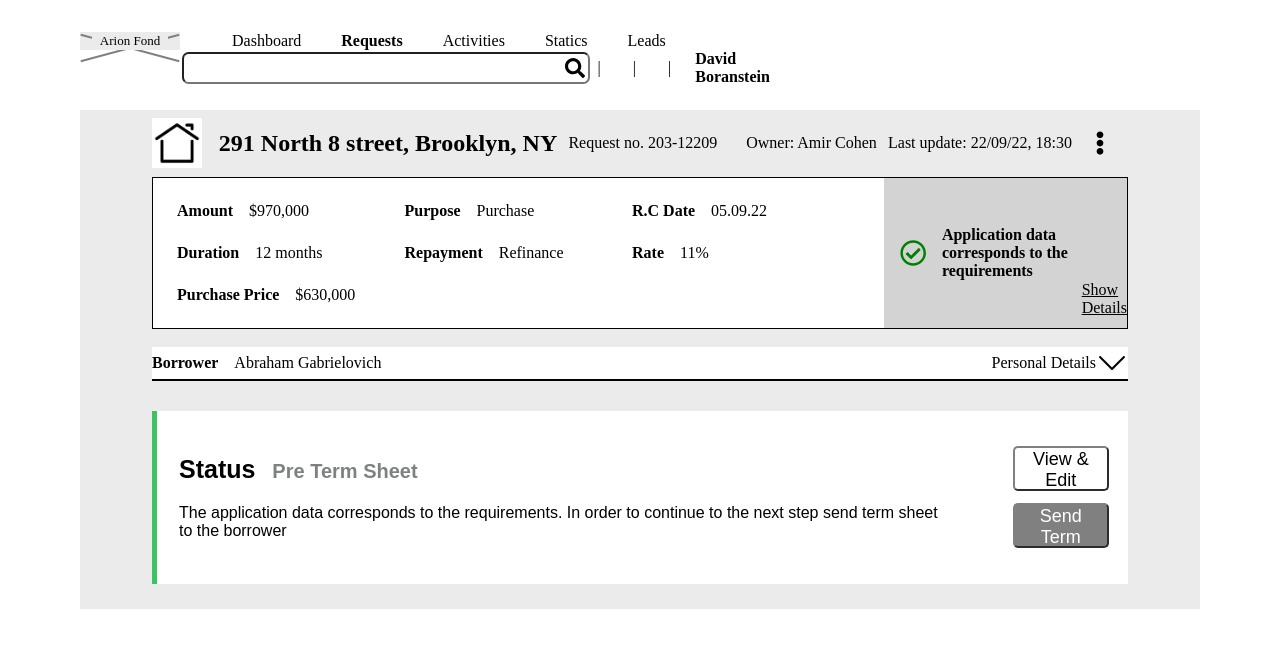
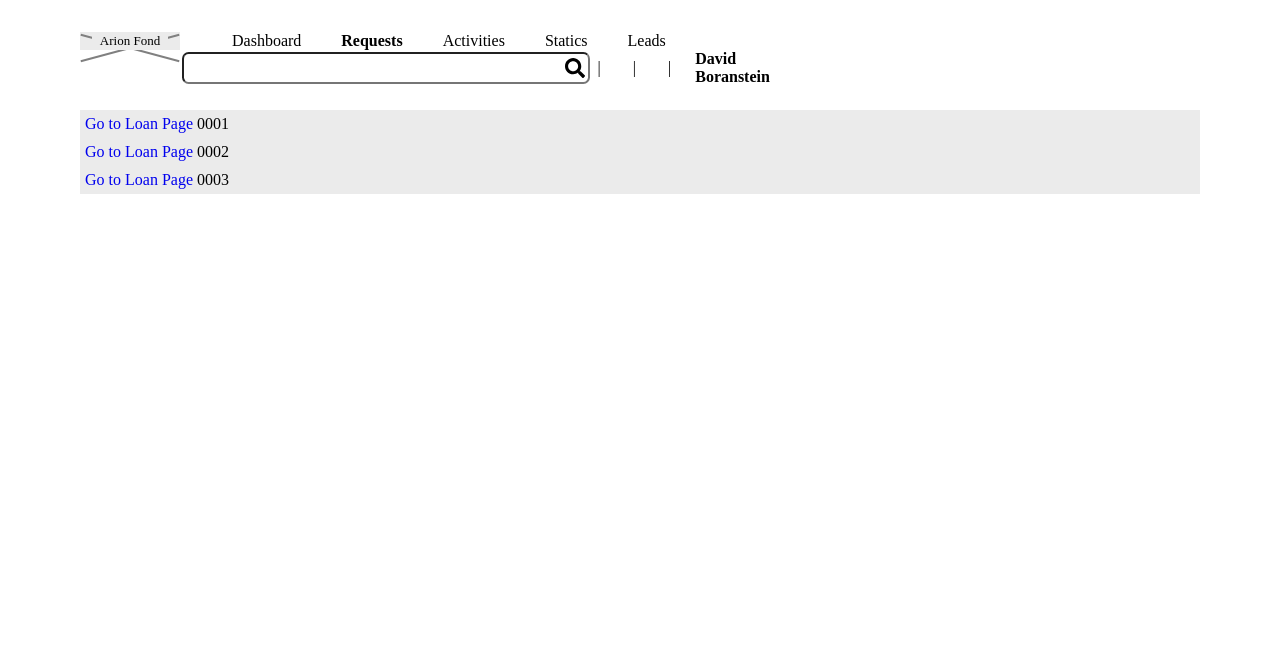
Before and after one commit to benjoedev/arifun, a React (Create React App) app: page /requests in a window 1280 px wide. Shown: the top 648 px of the page. Built offline with nearby package versions, Linux system fonts and the light colour scheme.

Commit message:
redeveloped active-nav link

```diff
--- a/src/App.js
+++ b/src/App.js
@@ -10,6 +10,7 @@ import Requests from "./cmps/MockPageForRouter/Requests";
 import Activities from "./cmps/MockPageForRouter/Activities";
 import Statics from "./cmps/MockPageForRouter/Statics";
 import Leads from "./cmps/MockPageForRouter/Leads";
+import RequestPage from "./pages/RequestPage/RequestPage";
 
 
 function App() {
@@ -24,7 +25,10 @@ function App() {
                         element={<Dashboard/>}
                     />)
                 }
-                <Route path='/requests' element={<LoanPage/>}/>
+                {/*<Route path='/requests' element={<LoanPage/>}/>*/}
+                <Route path='/requests' element={<RequestPage/>}/>
+                <Route path='/requests/loanpage' element={<LoanPage/>}/>
+
                 <Route path='/activities' element={<Activities/>}/>
                 <Route path='/statics' element={<Statics/>}/>
                 <Route path='/leads' element={<Leads/>}/>
--- a/src/cmps/MainNavigation/MainNavigation.js
+++ b/src/cmps/MainNavigation/MainNavigation.js
@@ -7,8 +7,8 @@ import {Link, NavLink} from "react-router-dom";
 
 const MainNavigation = () => {
 
-    const activeLink ='navLinkItem navLinkItem_clear-style navLinkItem-active'
-    const deactiveLink ='navLinkItem navLinkItem_clear-style'
+    const setActive = ({isActive}) => isActive ? 'navLinkItem navLinkItem_clear-style navLinkItem-active' : 'navLinkItem navLinkItem_clear-style'
+
 
     return (
         <div className='navigationContainer'>
@@ -24,19 +24,19 @@ const MainNavigation = () => {
 
                     <div className='col-xl-5 col-lg-5 col-md-10 nav-links'>
                         <NavLink
-                            className={({isActive}) => isActive ? `${activeLink}` : `${deactiveLink}`}
+                            className={setActive}
                             to='/dashboard'>Dashboard</NavLink>
                         <NavLink
-                            className={({isActive}) => isActive ? `${activeLink}` : `${deactiveLink}`}
+                            className={setActive}
                             to='/requests'>Requests</NavLink>
                         <NavLink
-                            className={({isActive}) => isActive ? `${activeLink}` : `${deactiveLink}`}
+                            className={setActive}
                             to='/activities'>Activities</NavLink>
                         <NavLink
-                            className={({isActive}) => isActive ? `${activeLink}` : `${deactiveLink}`}
+                            className={setActive}
                             to='/statics'>Statics</NavLink>
                         <NavLink
-                            className={({isActive}) => isActive ? `${activeLink}` : `${deactiveLink}`}
+                            className={setActive}
                             to='/leads'>Leads</NavLink>
                     </div>
 
--- /dev/null
+++ b/src/pages/RequestPage/RequestPage.css
@@ -0,0 +1,12 @@
+
+.wrapper-request-page {
+    /*border: 1px solid red;*/
+}
+
+.request-block{
+    padding: 5px;
+}
+
+.link-loan_page {
+    text-decoration: none;
+}
--- /dev/null
+++ b/src/pages/RequestPage/RequestPage.jsx
@@ -0,0 +1,41 @@
+import React from 'react';
+import './RequestPage.css'
+import {Link} from "react-router-dom";
+
+const requestMockArr = [
+    {
+        id: '0001',
+        address: 'USA'
+    },
+    {
+        id: '0002',
+        address: 'Israel'
+    },
+    {
+        id: '0003',
+        address: 'Canada'
+    },
+]
+
+
+const RequestPage = () => {
+    return (
+        <div className='wrapper-request-page'>
+            {
+                requestMockArr.map((el, idx) => (
+                    <div
+                        key={el.id} className='request-block'
+                        data-id={el.id}
+                    >
+                        <Link to='/requests/loanpage:' className='link-loan_page'>Go to Loan Page</Link>
+                        {/*<Link to= className='link-loan_page'>Go to Loan Page</Link>*/}
+
+                        <span> {el.id}</span>
+                    </div>
+                ))
+            }
+        </div>
+    );
+};
+
+export default RequestPage;
```
